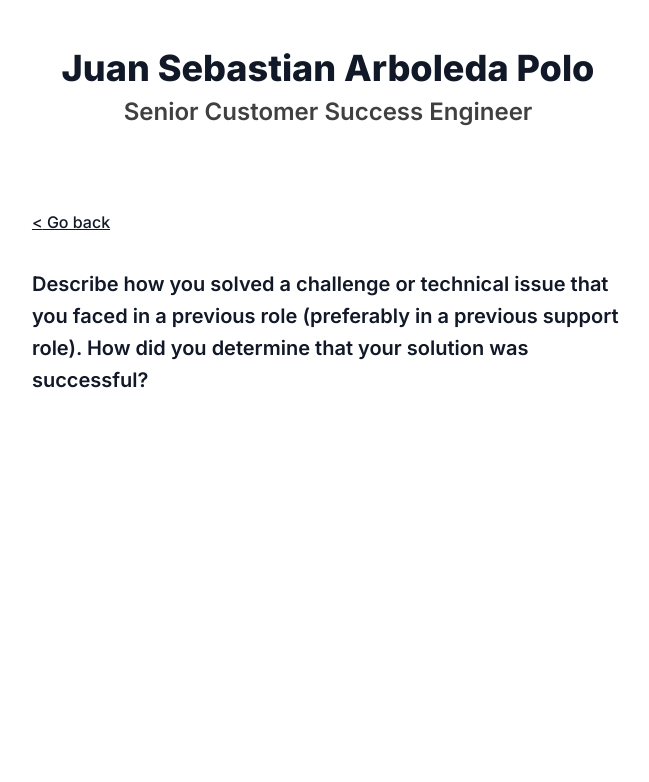
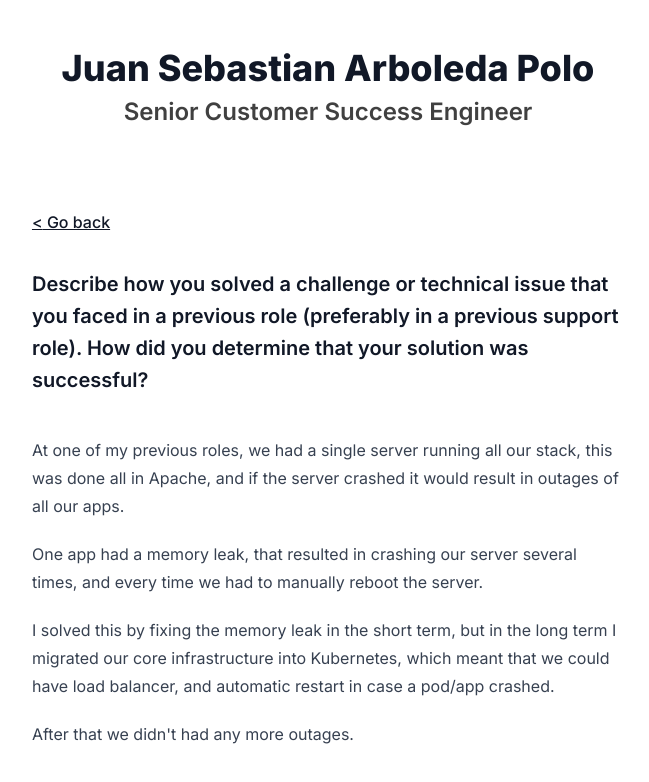
Before and after one commit to AlZeck/vercel-take-home-test, a Next.js app: page /question-2 in a window 1280 px wide. Shown: the top 782 px of the page, without its empty margins (312-961 px from the left). Built offline with nearby package versions, Linux system fonts and the light colour scheme.

Commit message:
feat: question 2

```diff
--- a/src/app/question-2/page.tsx
+++ b/src/app/question-2/page.tsx
@@ -4,13 +4,30 @@ export default function Page() {
   return (
     <>
       <Link href="/"> {"<"} Go back </Link>
-      <h3>
+      <h3 className="mb-10">
         Describe how you solved a challenge or technical issue that you faced in
         a previous role (preferably in a previous support role). How did you
         determine that your solution was successful?
       </h3>
 
-      <p></p>
+      <p>
+        At one of my previous roles, we had a single server running all our stack,
+        this was done all in Apache, and if the server crashed it would result in outages of
+        all our apps.
+      </p>
+      <p>
+        One app had a memory leak, that resulted in crashing our server several times,
+        and every time we had to manually reboot the server.
+      </p>
+      <p>
+        I solved this by fixing the memory leak in the short term, but in the long
+        term I migrated our core infrastructure into Kubernetes, which meant that we
+        could have load balancer, and automatic restart in case a pod/app crashed.
+      </p>
+      <p>
+        After that we didn't had any more outages.
+      </p>
+
     </>
   );
 }
```
